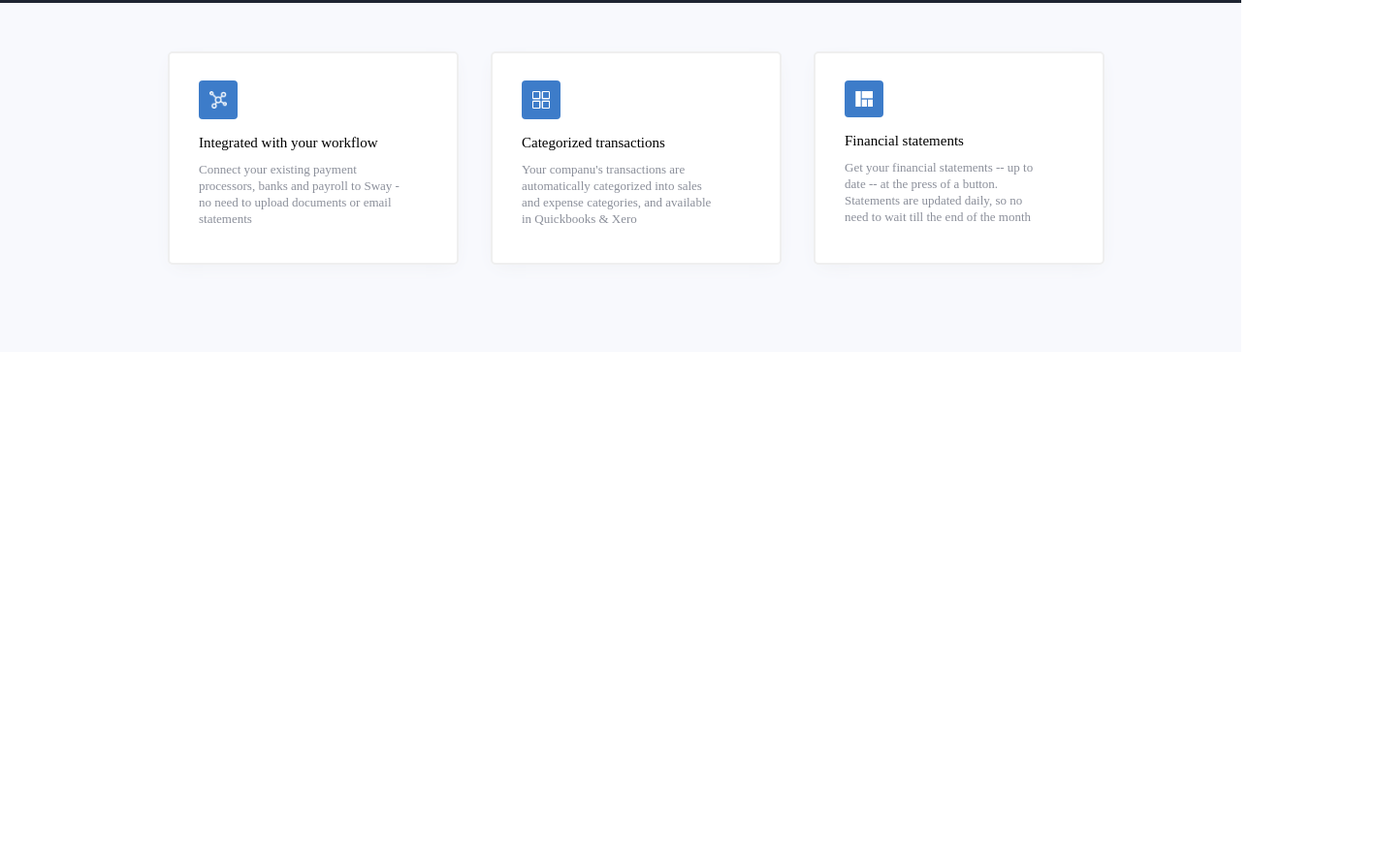
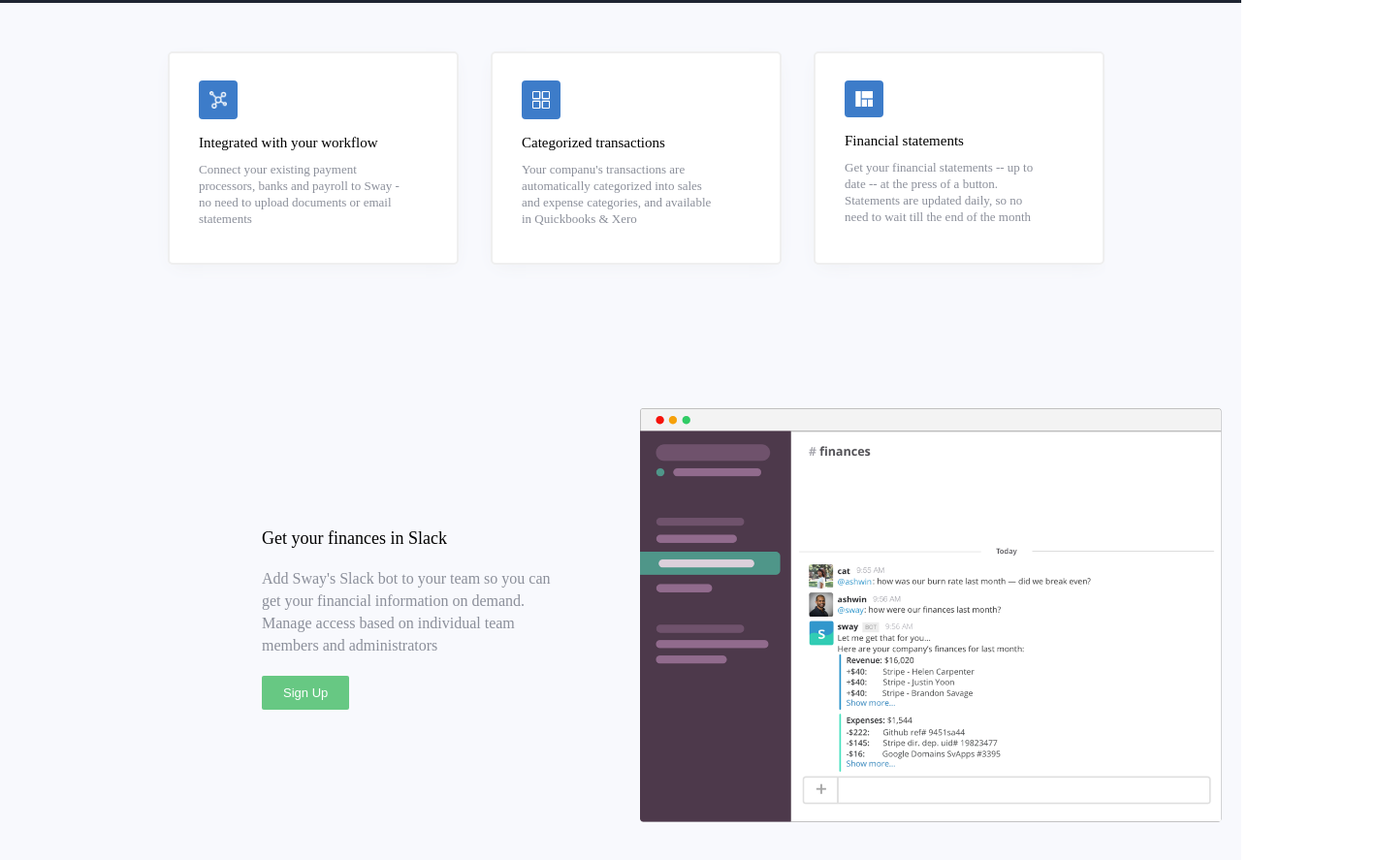
Before and after one commit to markodelgadillo/sway-finance, a plain HTML site: page index.html in a window 1280 px wide. Shown: the part 747-1634 px from the top of the page at 97% size, 1420 px wide, since content can reach past the window. Before the commit the page ends 1200 px from the top, so only its background shows below. Drawn offline with Linux system fonts and the light colour scheme; a web font is replaced by a local one.

Commit message:
completed part 4 with all issues resolved. #4

```diff
--- a/index.html
+++ b/index.html
@@ -68,7 +68,25 @@
             <br />need to wait till the end of the month
           </p>
         </div>
-      </div>
+
+        <div class="part4">
+          <div id="slack-info">
+            <header>Get your finances in Slack </header>
+            <p>
+              Add Sway's Slack bot to your team so you can
+              <br />get your financial information on demand.
+              <br />Manage access based on individual team
+              <br />members and administrators
+            </p>
+            <a href="#">
+            <input id="button-4" type="submit" name="signup" value="Sign Up" class="signup">
+            </a>
+          </div>
+          <img id="slack-img" src="images/slack.png" />
+
+
+        </div><!-- content -->
+      </div><!-- three-column -->
 
     </div><!-- 3 column section -->
   </div><!-- Container -->
--- a/styles.css
+++ b/styles.css
@@ -26,9 +26,10 @@ form p {
   font-family: 'Source Sans Pro';
   font-weight: 400;
   margin: 0 auto;
-  height: 450px;
+  height: 600px;
   color: white;
   width: 1000px;
+  overflow: hidden;
 }
 
 .content img {
@@ -130,6 +131,12 @@ form p {
   margin-top: 10px;
 }
 
+.part4 {
+  position: absolute;
+  top: 400px;
+  width: 100%;
+}
+
 #vid {
   width: 500px;
   border-radius: 5px;
@@ -153,7 +160,7 @@ form p {
   position: absolute;
   top: 750px;
   background-color: rgb(248, 249, 253);
-  height: 360px;
+  height: 920px;
   width: 100%;
 }
 
@@ -161,3 +168,39 @@ form p {
   width: 40px;
   height: 38px;
 }
+
+#slack-info {
+  width: 50%;
+  float: left;
+  position: absolute;
+  left: 130px;
+  top: 142px;
+}
+
+#slack-info header {
+  color: black;
+  font-weight: 400;
+  font-size: 18px;
+  margin-bottom: 19px;
+}
+
+#slack-info p {
+  font-weight: 300;
+  font-size: 16px;
+  color: rgb(139, 143, 154);
+  line-height: 23px;
+}
+
+#slack-img {
+  float: right;
+  position: absolute;
+  right: 160px;
+  width: 600px;
+}
+
+#button-4 {
+  border: none;
+  float: left;
+  margin-top: 30px;
+  margin-left: 0;
+}
```
Also changed, not shown: images/part4.png (added), images/slack.png (added).
